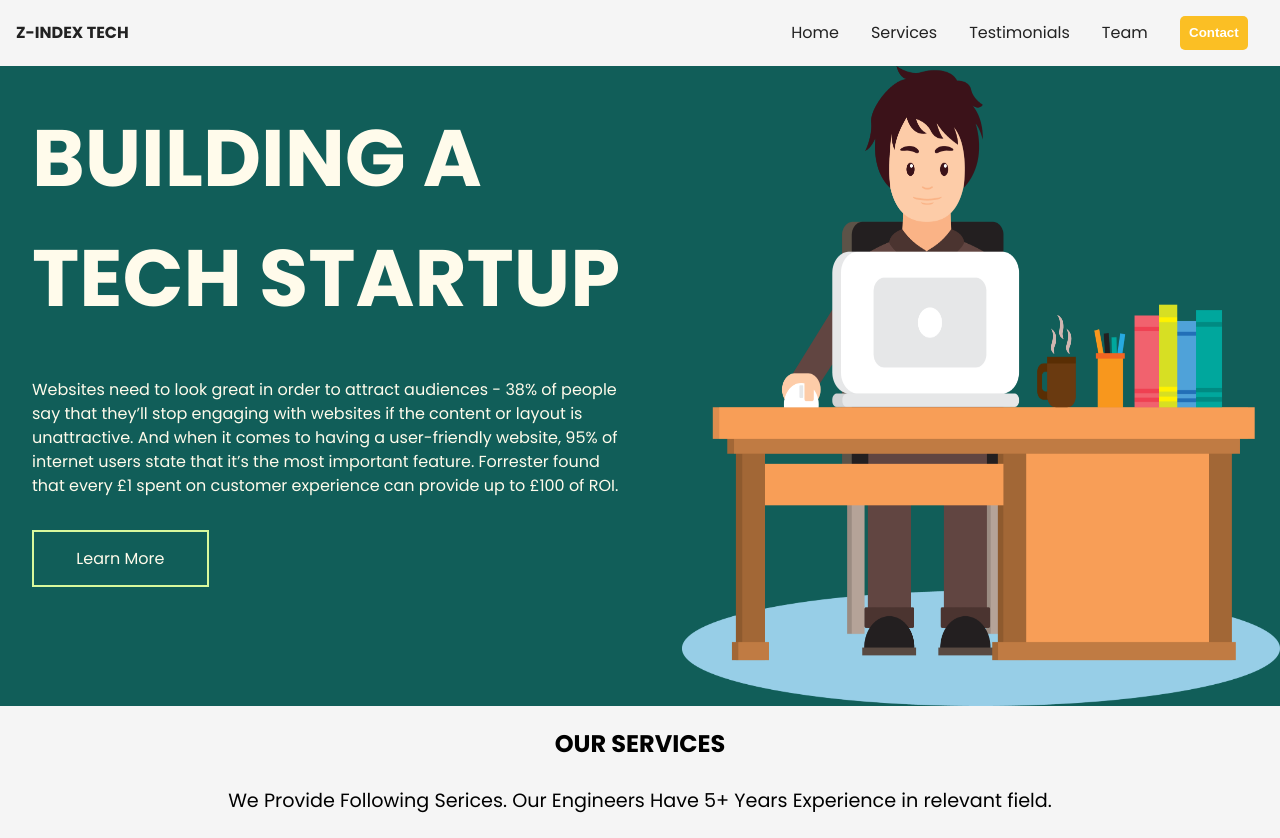
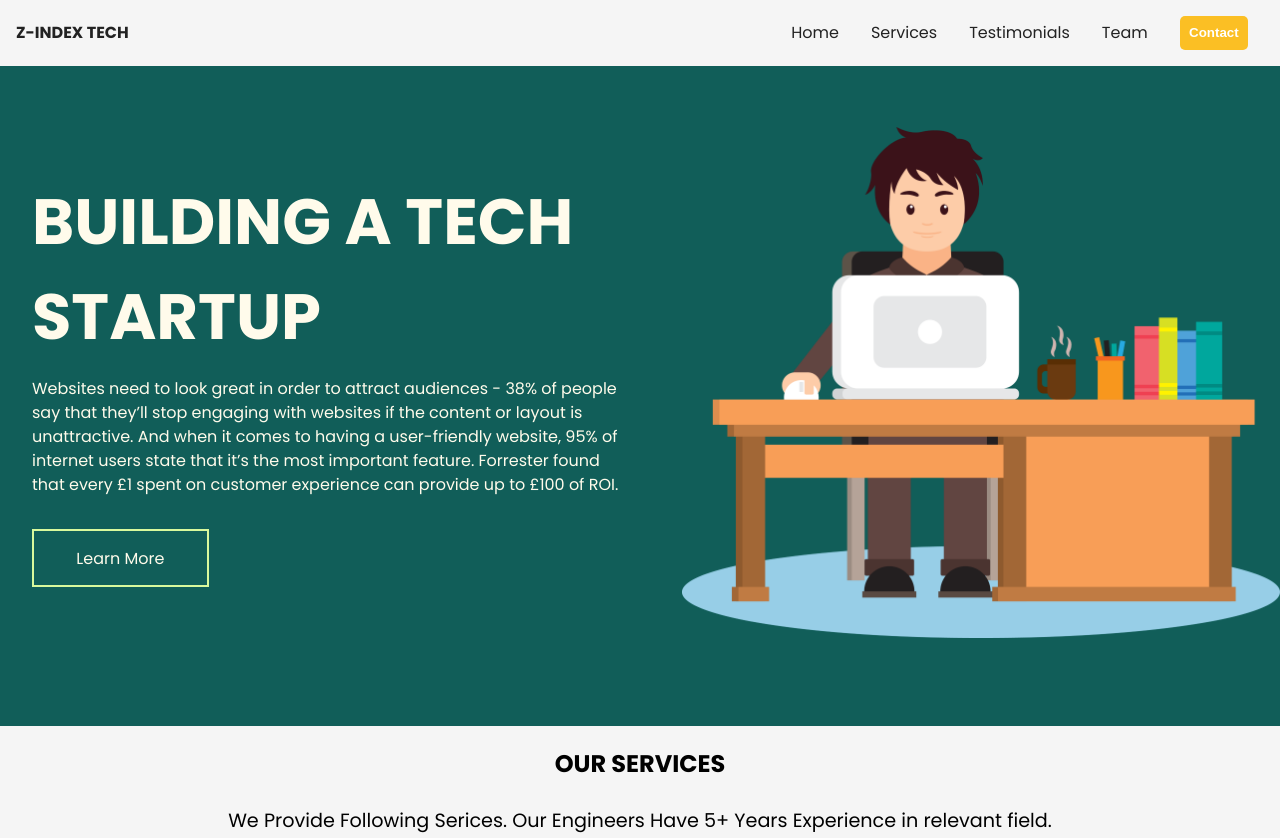
Before and after one commit to AyanUpadhaya/z-index-dev-agency, a plain HTML site: page index.html in a window 1280 px wide. Shown: the top 838 px of the page. Drawn offline with Linux system fonts and the light colour scheme.

Commit message:
adjusted hero and section responsiveness

```diff
--- a/responsiveness.css
+++ b/responsiveness.css
@@ -39,6 +39,7 @@
     .hero-container{
         display: flex;
         justify-content: space-between;
+        align-items: center;
         gap:20px;
         height: 80vh;
     }
@@ -60,11 +61,11 @@
     }
 
     .hero-container .right{
-        display: none;
+        display: block;
     }
     .hero-container .title{
-        margin-bottom: .5em;
-        font-size: 5rem;
+        margin-bottom: .2em;
+        font-size: 3rem;
     }
     /* services */
     .services{
@@ -102,6 +103,13 @@
 }
 /* Media lg 992px */
 @media screen and (min-width:992px) {
+    .hero-container{
+        padding-bottom:20px;
+    }
+    .hero-container .title{
+        margin-bottom: .2em;
+        font-size: 4rem;
+    }
     .service__description{
         font-size: 1rem;
     }
@@ -139,6 +147,9 @@
     .react-section .section-lg-p2{
         padding: 40px;
     }
+    .react-section .showcase-img img{
+        width: 400px;
+    }
 
     /* marketing */
 
@@ -163,9 +174,14 @@
      .marketing-section .showcase-img img{
         width: 500px;
      }
+     .marketing-section .showcase-img img{
+        width: 400px;
+    }
 
 
 }
+
+
 
 
 /* Media xlg */
--- a/style.css
+++ b/style.css
@@ -152,7 +152,7 @@ body::before{
 .hero-container{
     background-color:var(--color-teal);
     margin-bottom: 0;
-    height: 75vh;
+    overflow: hidden;
 }
 .hero-container .title{
     text-transform: uppercase;
@@ -206,14 +206,14 @@ body::before{
 /* react section */
 
 .react-section .showcase-img img{
-    width: 400px;
+    width: 50%;
 }
 /* marketing  */
 .marketing-section{
     background-color: var(--neutral-color);
 }
 .marketing-section .showcase-img img{
-    width: 400px;
+    width: 50%;
 }
 
 /* Media md */
@@ -256,6 +256,7 @@ body::before{
     .hero-container{
         display: flex;
         justify-content: space-between;
+        align-items: center;
         gap:20px;
         height: 80vh;
     }
@@ -277,11 +278,11 @@ body::before{
     }
 
     .hero-container .right{
-        display: none;
+        display: block;
     }
     .hero-container .title{
-        margin-bottom: .5em;
-        font-size: 5rem;
+        margin-bottom: .2em;
+        font-size: 3rem;
     }
     /* services */
     .services{
@@ -319,6 +320,13 @@ body::before{
 }
 /* Media lg 992px */
 @media screen and (min-width:992px) {
+    .hero-container{
+        padding-bottom:20px;
+    }
+    .hero-container .title{
+        margin-bottom: .2em;
+        font-size: 4rem;
+    }
     .service__description{
         font-size: 1rem;
     }
@@ -356,6 +364,9 @@ body::before{
     .react-section .section-lg-p2{
         padding: 40px;
     }
+    .react-section .showcase-img img{
+        width: 400px;
+    }
 
     /* marketing */
 
@@ -380,6 +391,9 @@ body::before{
      .marketing-section .showcase-img img{
         width: 500px;
      }
+     .marketing-section .showcase-img img{
+        width: 400px;
+    }
 
 
 }
```
